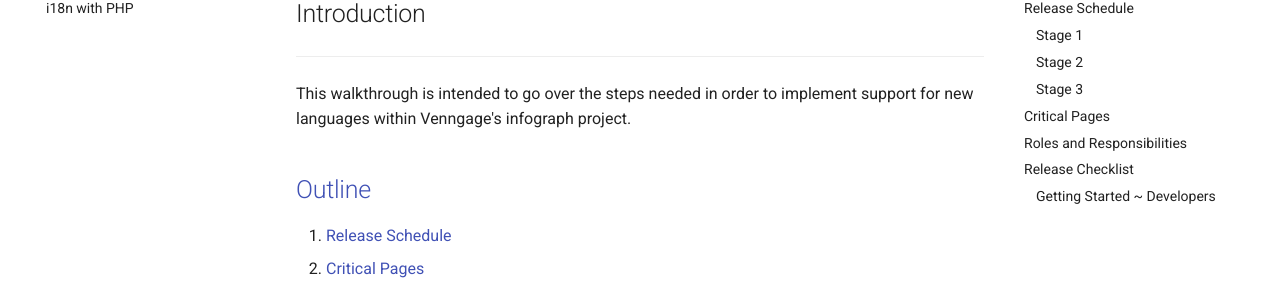
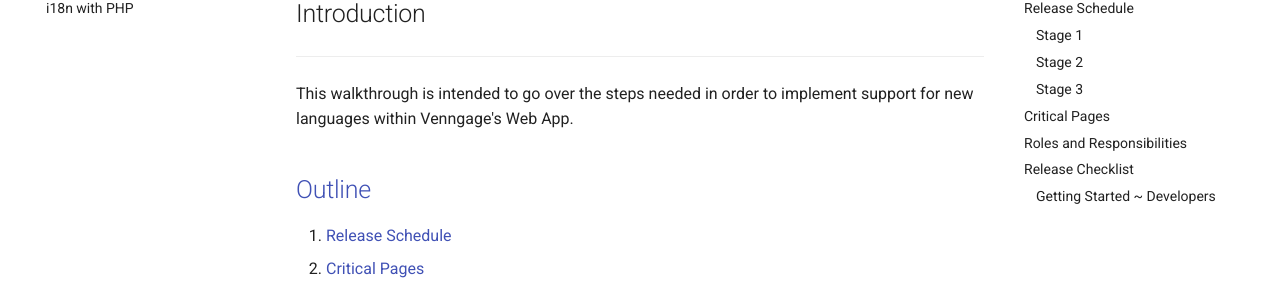
Before and after one commit to enicol/venngage-styleguide, an MkDocs documentation site: the page built from docs/i18n/introduction.md, in a window 1280 px wide and 1400 px high. Shown: the part 232-526 px from the top of the window. Built offline with MkDocs 1.6.1 and Material for MkDocs 9.7.7, drawn with Linux system fonts in a browser that asks for light colours; comment, search, counter and statistics services are not loaded; old or Windows-style settings are respelled for this version of MkDocs; some of the changed text lies outside the part shown.

Commit message:
correction

```diff
--- a/docs/i18n/introduction.md
+++ b/docs/i18n/introduction.md
@@ -4,7 +4,7 @@
 
 ---
 
-This walkthrough is intended to go over the steps needed in order to implement support for new languages within Venngage's infograph project.
+This walkthrough is intended to go over the steps needed in order to implement support for new languages within Venngage's Web App.
 
 ## [Outline](#outline)
 1. [Release Schedule](#release-schedule)
```
Also changed, not shown: other parts of docs/i18n/introduction.md (+3 -0 lines).
